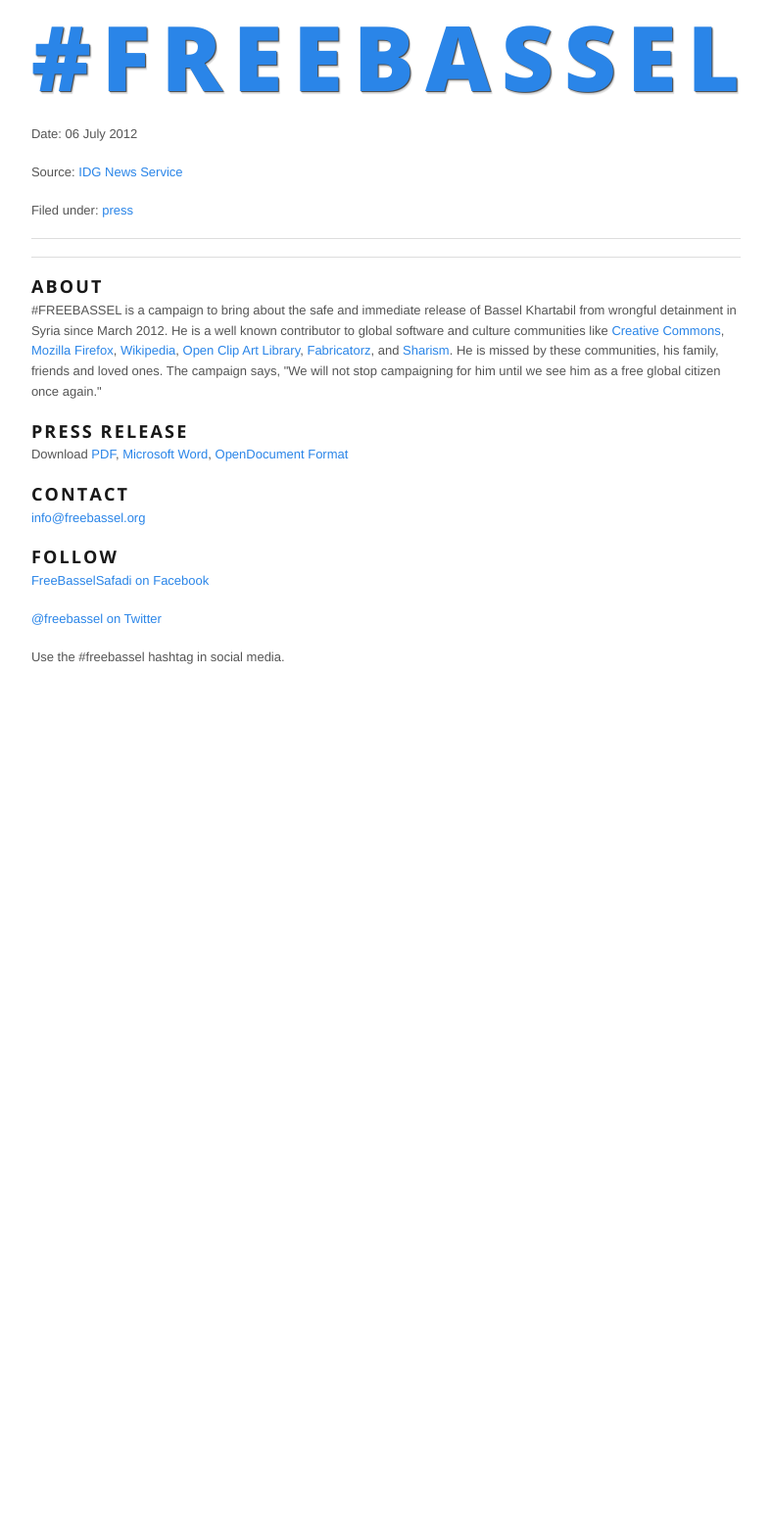
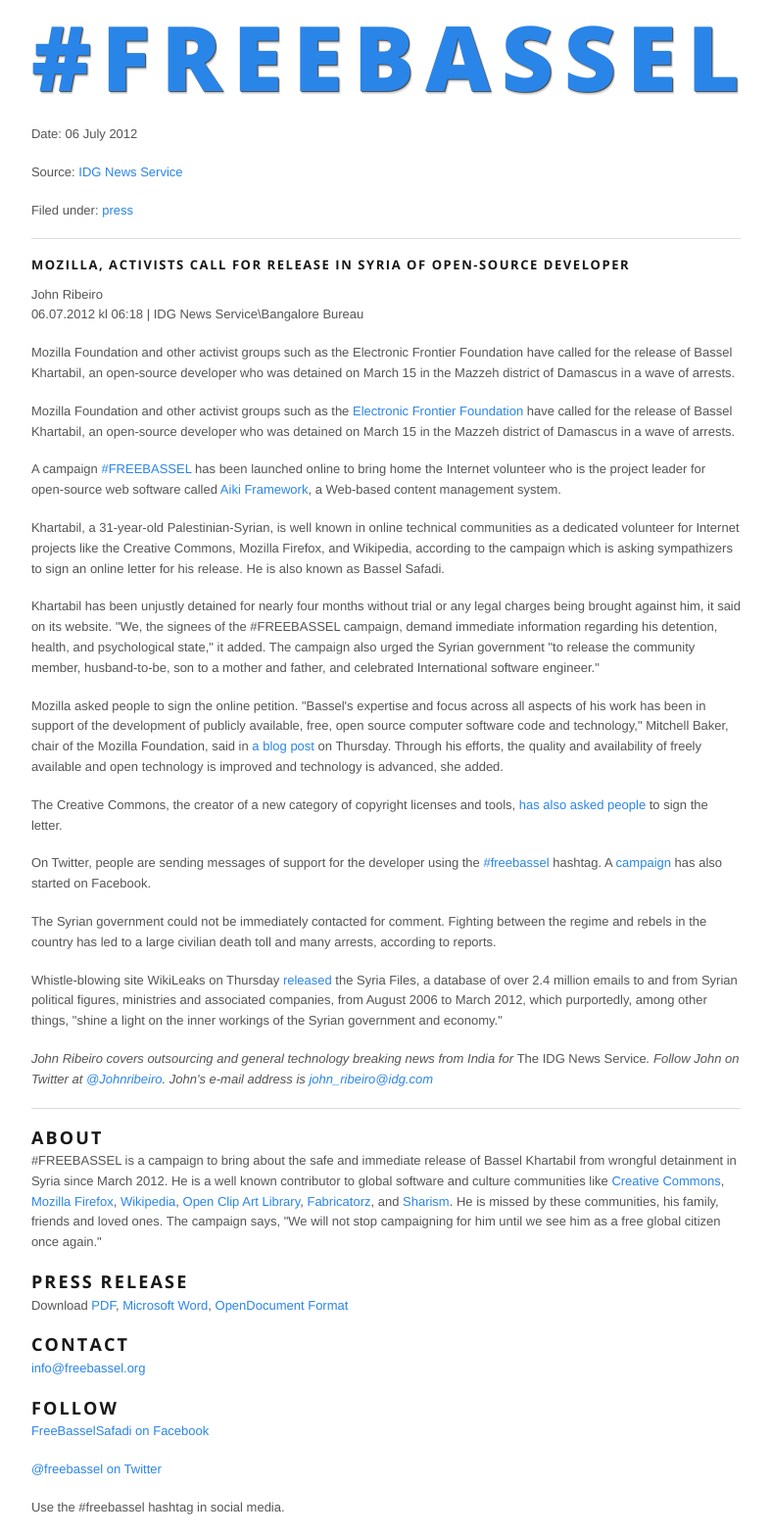
Before and after one commit to BjornW/freebassel, a Jekyll site: the page built from _posts/2012-07-06-idg.html, in a window 1280 px wide. Shown: the whole page at 98% size, without its empty margins (246-1033 px from the left). Built offline with Jekyll 4.4.1, drawn with Linux system fonts in a browser that asks for light colours; before the commit the page ends 900 px from its top, so only the background shows below that.

Commit message:
Update master

```diff
--- a/_posts/2012-07-06-idg.html
+++ b/_posts/2012-07-06-idg.html
@@ -5,3 +5,33 @@
 link: http://news.idg.no/cw/art.cfm?id=8DB8A646-E7CC-20D7-2F73675830119352
 categories: [ press ]
 ---
+
+
+<h1>Mozilla, activists call for release in Syria of open-source developer</h1>
+<p>
+John Ribeiro
+    <br/>
+  06.07.2012 kl 06:18 | IDG News Service\Bangalore Bureau
+<p>
+Mozilla Foundation and other activist groups such as the Electronic Frontier Foundation have called for the release of Bassel Khartabil, an open-source developer who was detained on March 15 in the Mazzeh district of Damascus in a wave of arrests.</p>
+<p>
+Mozilla Foundation and other activist groups such as the <a href="https://www.eff.org/deeplinks/2012/07/open-source-developer-bassel-khartabil-detained-syria">Electronic Frontier Foundation</a> have called for the release of Bassel Khartabil, an open-source developer who was detained on March 15 in the Mazzeh district of Damascus in a wave of arrests.</p>
+
+<p>A campaign <a href="http://freebassel.org/">#FREEBASSEL</a> has been launched online to bring home the Internet volunteer who is the project leader for open-source web software called <a href="http://aikiframework.org/">Aiki Framework</a>, a Web-based content management system.</p>
+
+<p>Khartabil, a 31-year-old Palestinian-Syrian, is well known in online technical communities as a dedicated volunteer for Internet projects like the Creative Commons, Mozilla Firefox, and Wikipedia, according to the campaign which is asking sympathizers to sign an online letter for his release. He is also known as Bassel Safadi.</p>
+
+<p>Khartabil has been unjustly detained for nearly four months without trial or any legal charges being brought against him, it said on its website. "We, the signees of the #FREEBASSEL campaign, demand immediate information regarding his detention, health, and psychological state," it added. The campaign also urged the Syrian government "to release the community member, husband-to-be, son to a mother and father, and celebrated International software engineer."</p>
+
+<p>Mozilla asked people to sign the online petition. "Bassel's expertise and focus across all aspects of his work has been in support of the development of publicly available, free, open source computer software code and technology," Mitchell Baker, chair of the Mozilla Foundation, said in <a href="http://blog.lizardwrangler.com/2012/07/05/contributor-imprisoned-in-syria/">a blog post</a> on Thursday.  Through his efforts, the quality and availability of freely available and open technology is improved and technology is advanced, she added.</p>
+
+<p>The Creative Commons, the creator of a new category of copyright licenses and tools, <a href="https://creativecommons.org/weblog/entry/33119">has also asked people</a> to sign the letter.</p>
+
+<p>On Twitter, people are sending messages of support for the developer using the <a href="https://twitter.com/#!/search/%23freebassel">#freebassel</a> hashtag. A <a href="https://www.facebook.com/FreeBasselSafadi">campaign</a> has also started on Facebook. </p>
+
+<p>The Syrian government could not be immediately contacted for comment. Fighting between the regime and rebels in the country has led to a large civilian death toll and many arrests, according to reports.</p>
+
+
+<p>Whistle-blowing site WikiLeaks on Thursday <a href="http://www.pcworld.com/businesscenter/article/258793/wikileaks_releases_syria_files_24_million_government_related_emails.html">released</a> the Syria Files, a database of over 2.4 million emails to and from Syrian political figures, ministries and associated companies, from August  2006 to March  2012, which purportedly, among other things, "shine a light on the inner workings of the Syrian government and economy."</p>
+
+          <p><em>John Ribeiro covers outsourcing and general technology breaking news from India for </em>The IDG News Service<em>. Follow John on Twitter at <a href="http://twitter.com/Johnribeiro" target="_blank">@Johnribeiro</a>. John's e-mail address is <a href="mailto:john_ribeiro@idg.com">john_ribeiro@idg.com</a></em></p>
```
